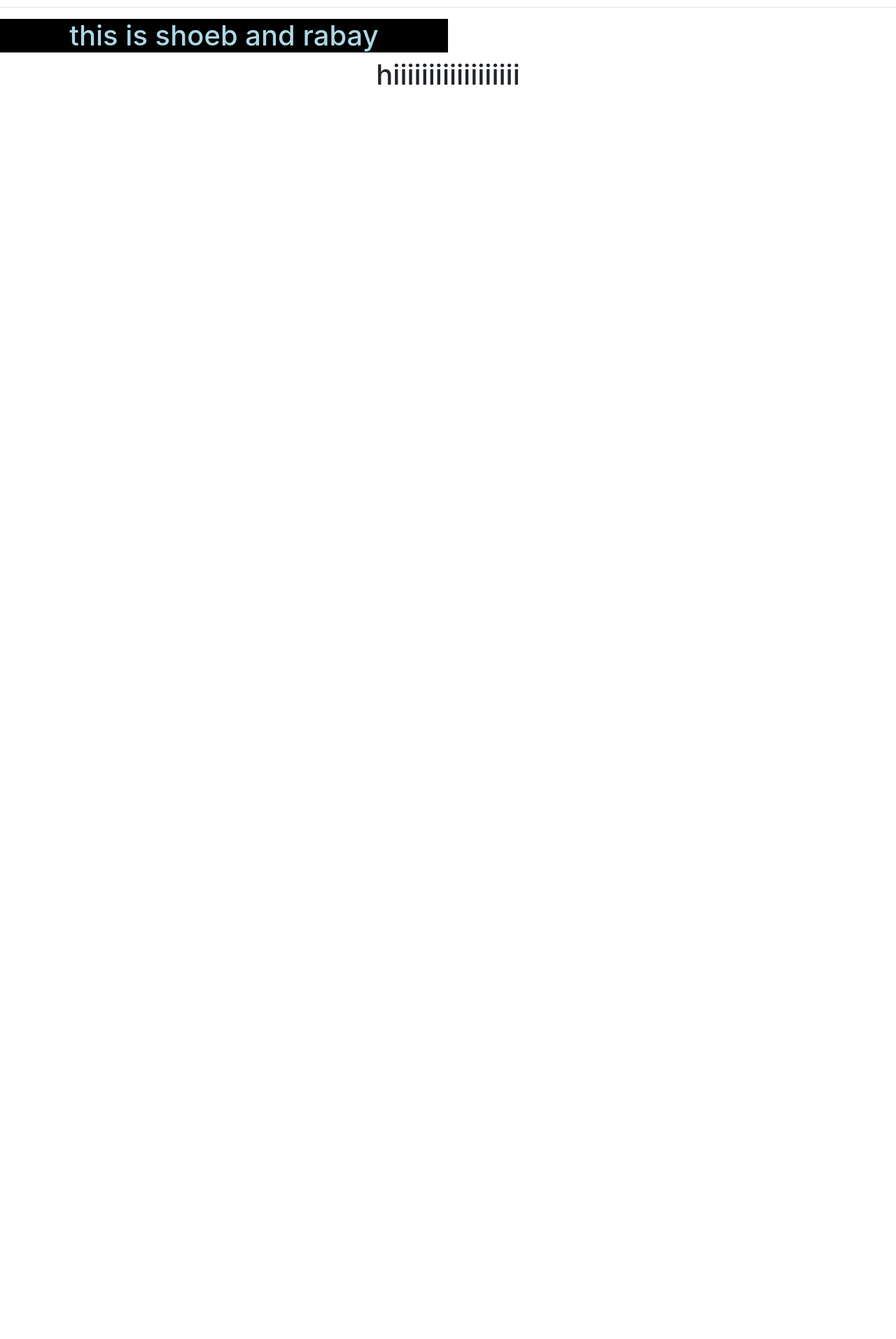
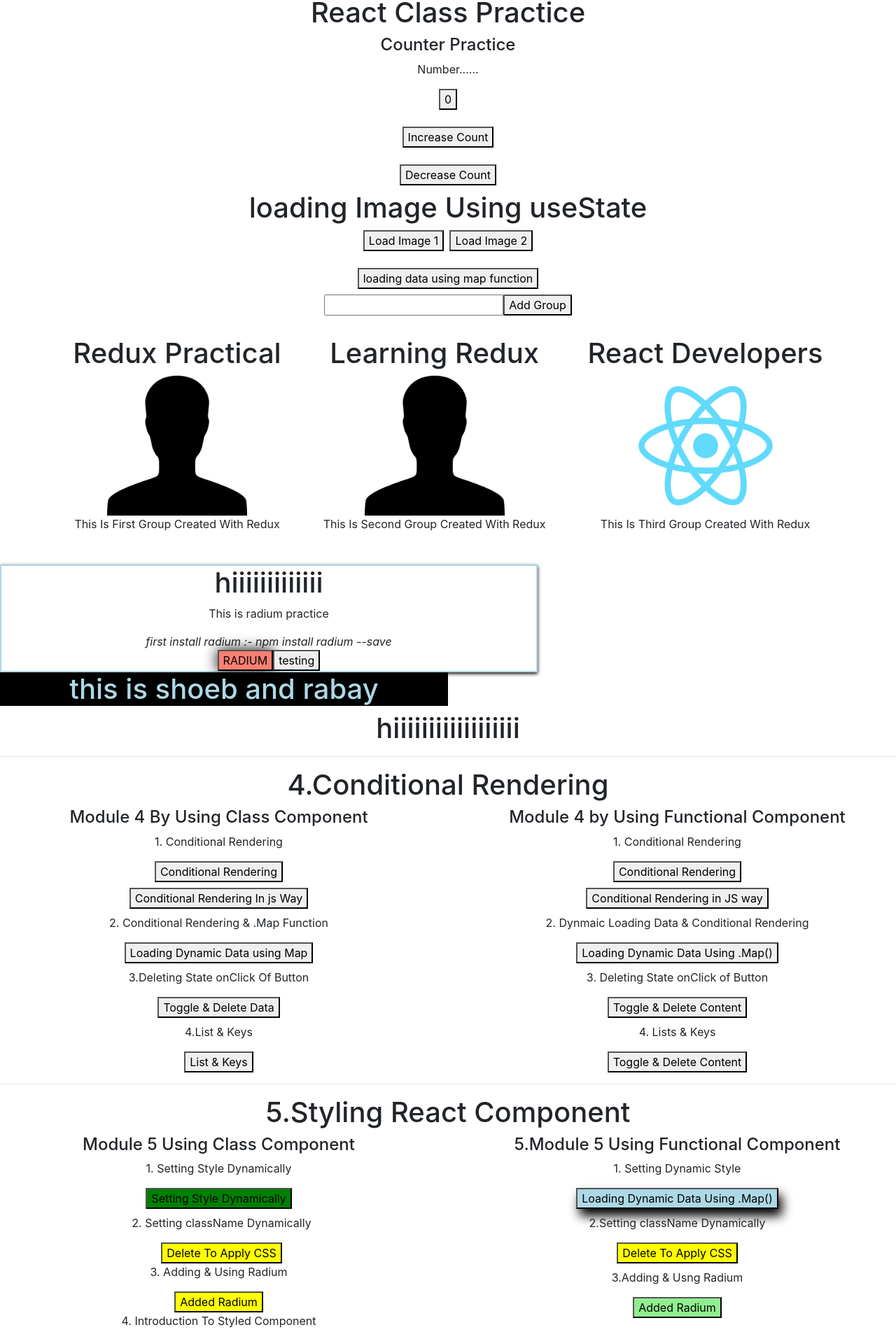
Before and after one commit to HusnainK721/my-first-app, a React (Create React App) app: page / in a window 1280 px wide. Shown: the part 6-1920 px from the top of the page at 70% size. Before the commit the page ends 800 px from the top, so only its background shows below. Built offline with nearby package versions, Linux system fonts and the light colour scheme.

Commit message:
managing code

```diff
--- a/src/Component/HomePage/LandingPage/Landing.jsx
+++ b/src/Component/HomePage/LandingPage/Landing.jsx
@@ -1,9 +1,9 @@
 import React from "react";
-import { HeaderSection } from "../../A-HeaderSection/HeaderSection";
-import { LeftNavigationSection } from "../../B-LeftNavigationSection/LeftNavigationSection";
+// import { HeaderSection } from "../../A-HeaderSection/HeaderSection";
+// import { LeftNavigationSection } from "../../B-LeftNavigationSection/LeftNavigationSection";
 // import { MainBodySection } from "../../C-MainBodySection/MainBodySection";
-import { RightNavigationSection } from "../../D-RightNavigationSection/RightNavigationSection";
-import { FooterSection } from "../../E-FooterSection/FooterSection";
+// import { RightNavigationSection } from "../../D-RightNavigationSection/RightNavigationSection";
+// import { FooterSection } from "../../E-FooterSection/FooterSection";
 //all module 4 exported here
 import { Module4ListAndConditional } from "../../Module-4-ListAndConditional/Module4ListAndConditional";
 // all module 5 exported here
@@ -11,34 +11,28 @@ import { Module5StylingReactComponent } from "../../Module-5-StylingReactCompAnd
 
 // All Practice Component Exported Here
 import AllPractice from "../../Practice/AllPractice";
-// import { CounterPractice } from "../../Practice/UseStatePractice/CounterPractice/CounterPractice";
-// import { FetchingDataFromReduxParent } from "../../Practice/FetchingDataFromRedux/FetchingDataFromReduxParent";
-// import { MapFunctionPracticeParent } from "../../Practice/MapFunctionaPractice/MapFunctionPracticeParent";
-import RadiumPracticeParent from "../../Practice/RadiumPractice/RadiumPracticeParent";
+
 export const Landing = () => {
   return (
     <React.Fragment>
       {/* <div>
-        <h1>React Class Practice</h1>
-        <MapFunctionPracticeParent />
-        <FetchingDataFromReduxParent />
-      </div> */}
-
-      <div>
         <HeaderSection />
         <LeftNavigationSection />
-        {/* <MainBodySection /> */}
+        <MainBodySection />
         <RightNavigationSection />
         <FooterSection />
-        {/* <CounterPractice /> */}
+      </div> */}
+      <div>
+        <AllPractice />
       </div>
-      {/* <div>
+      <hr />
+      <div>
         <Module4ListAndConditional />
-      </div>*/}
+      </div>
       <hr />
-      <div>{/* <Module5StylingReactComponent /> */}</div>
-      <AllPractice />
-      {/* <RadiumPracticeParent /> */}
+      <div>
+        <Module5StylingReactComponent />
+      </div>
     </React.Fragment>
   );
 };
--- a/src/Component/Practice/AllPractice.jsx
+++ b/src/Component/Practice/AllPractice.jsx
@@ -1,10 +1,21 @@
 import React from "react";
 import StyledComponentparent from "./StyledComponent/StyledComponentparent";
-
+import { CounterPractice } from "./UseStatePractice/CounterPractice/CounterPractice";
+import { FetchingDataFromReduxParent } from "./FetchingDataFromRedux/FetchingDataFromReduxParent";
+import { MapFunctionPracticeParent } from "./MapFunctionaPractice/MapFunctionPracticeParent";
+import RadiumPracticeParent from "./RadiumPractice//RadiumPracticeParent";
 const AllPractice = () => {
   return (
     <div>
-      <StyledComponentparent />
+      <div>
+        <h1>React Class Practice</h1>
+        <h4>Counter Practice</h4>
+        <CounterPractice />
+        <MapFunctionPracticeParent />
+        <FetchingDataFromReduxParent />
+        <RadiumPracticeParent />
+        <StyledComponentparent />
+      </div>
     </div>
   );
 };
```
Also changed, not shown: 1 other file (tests, documents, lock files or other folders).
